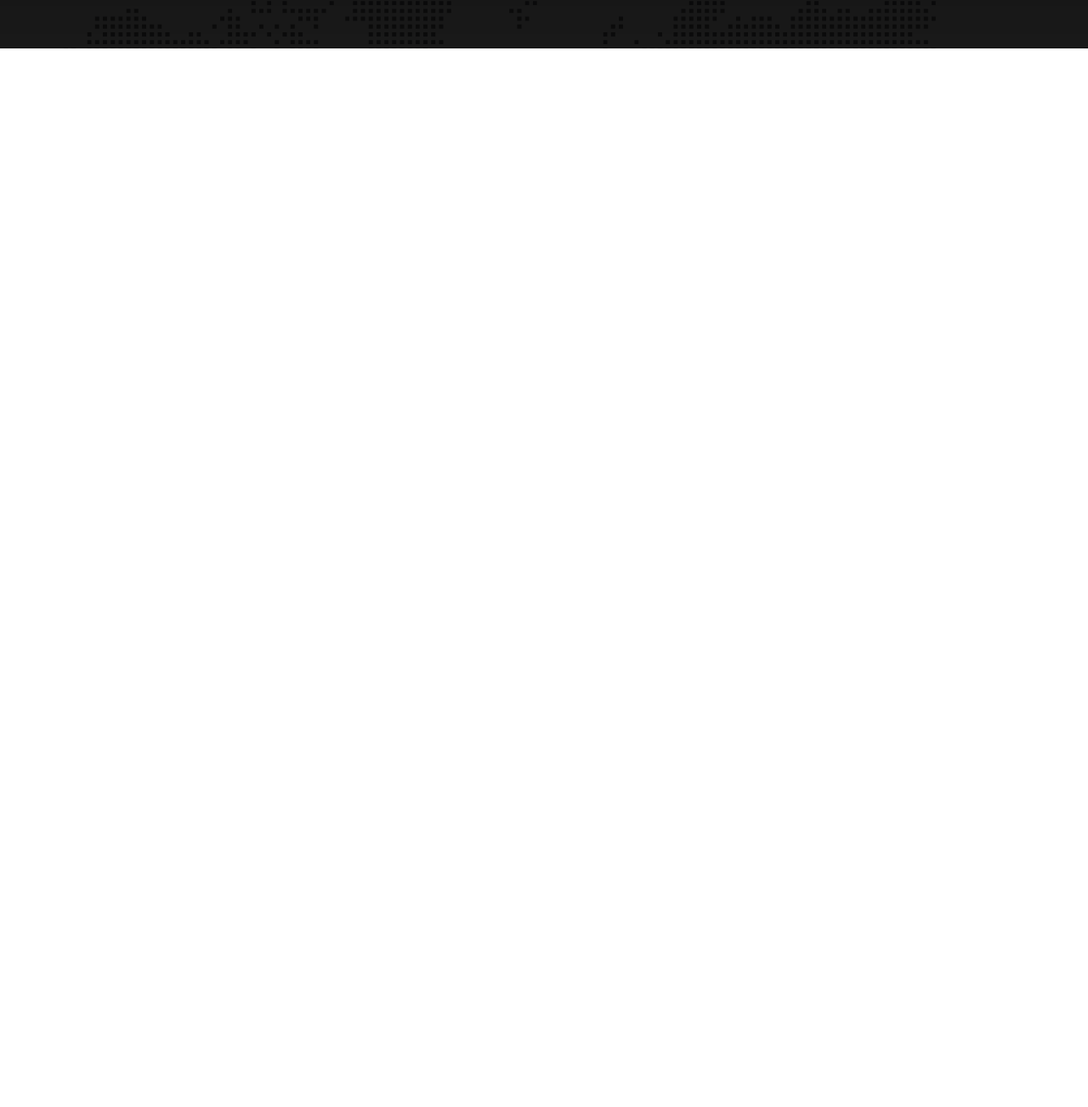
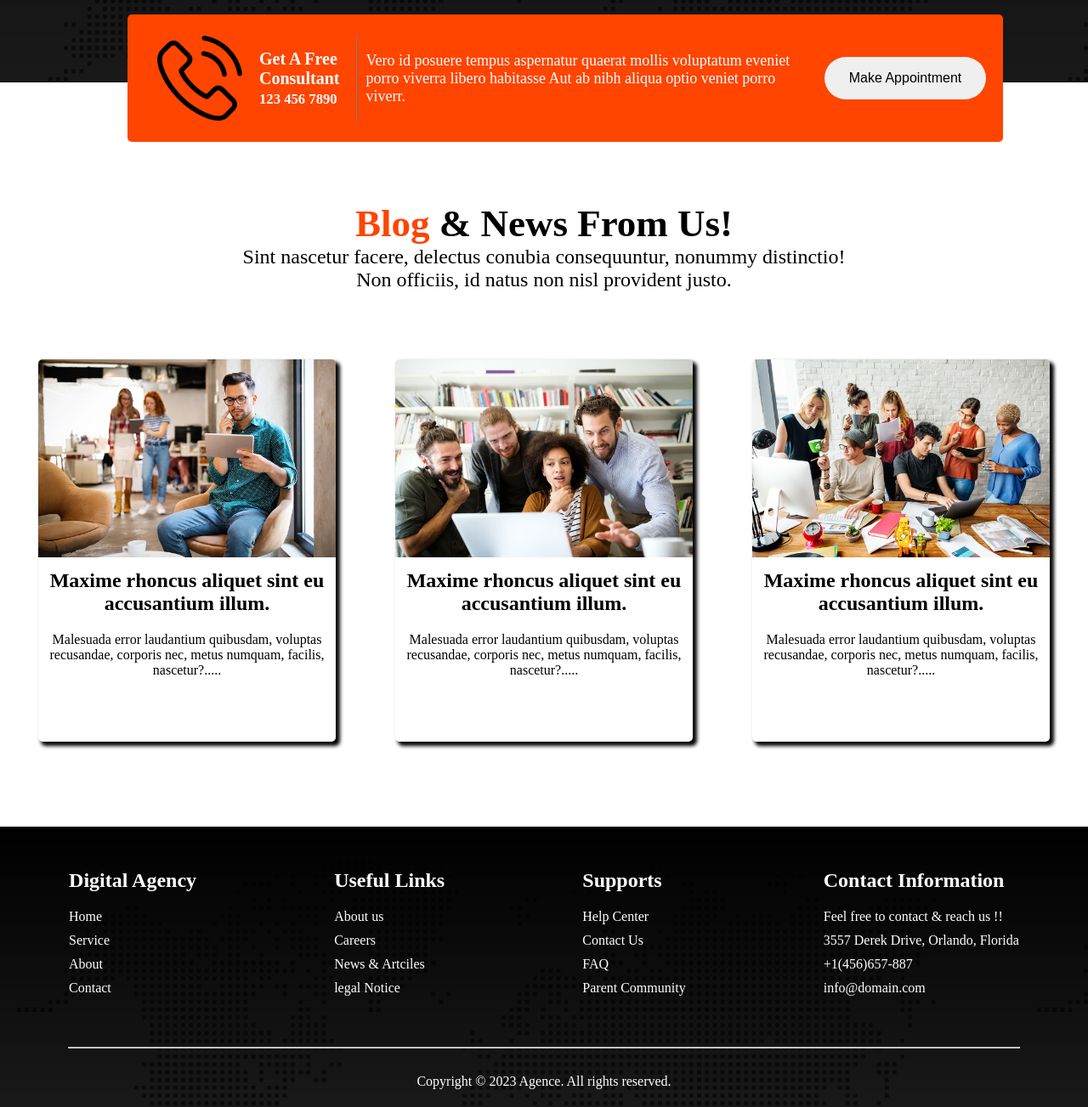
Before and after one commit to codewithsuhel/digital-agency, a plain HTML site: page index.html in a window 1280 px wide. Shown: the part 1480-2783 px from the top of the page at 85% size. Before the commit the page ends 1537 px from the top, so only its background shows below. Drawn offline with Linux system fonts and the light colour scheme.

Commit message:
section and dooter added

```diff
--- a/index.html
+++ b/index.html
@@ -76,8 +76,81 @@
                     </div>
                 </div>
             </div>
+            <div class="booking">
+                <div class="booking-description">
+                    <img class="booking-icon" src="/asset/icons/phone-call.png" alt="">
+                    <h5 class="booking-text">Get A Free Consultant <br> <small>123 456 7890</small></h5>
+
+                </div>
+                <div>
+                    <p class="appointment-description">Vero id posuere tempus aspernatur quaerat mollis voluptatum eveniet porro
+                        viverra libero habitasse Aut ab nibh aliqua optio veniet porro viverr.</p>
+                </div>
+                <div class="btn-appointment" >
+                    <button class="btn btn-appointment">Make Appointment</button>
+                </div>
+            </div>
         </section>
+        <section>
+            <div class="blog-content">
+                <h2 class="blog-heading"><span class="blog-title">Blog</span> & News From Us!</h2>
+                <p>Sint nascetur facere, delectus conubia consequuntur, nonummy distinctio! <br> Non officiis, id natus non nisl provident justo.</p>
+            </div>
+            <div class="blog-item">
+                <div class="blog">
+                    <img class="blog-img" src="/asset/image/blog-1.jpg" alt="">
+                    <h2 class="blog-description">Maxime rhoncus aliquet sint eu accusantium illum.</h2>
+                    <p class="blog-description" >Malesuada error laudantium quibusdam, voluptas recusandae, corporis nec, metus numquam, facilis, nascetur?.....</p>
+                </div>
+                <div class="blog">
+                    <img class="blog-img" src="/asset/image/blog-2.jpg" alt="">
+                    <h2 class="blog-description">Maxime rhoncus aliquet sint eu accusantium illum.</h2>
+                    <p class="blog-description">Malesuada error laudantium quibusdam, voluptas recusandae, corporis nec, metus numquam, facilis, nascetur?.....</p>
+                </div>
+                <div class="blog">
+                    <img class="blog-img" src="/asset/image/blog-3.jpg" alt="">
+                    <h2 class="blog-description">Maxime rhoncus aliquet sint eu accusantium illum.</h2>
+                    <p class="blog-description">Malesuada error laudantium quibusdam, voluptas recusandae, corporis nec, metus numquam, facilis, nascetur?.....</p>
+                </div>
+
+            </div>
+        </section>
+
     </main>
-    <footer></footer>
+    <footer class="footer-area">
+        <div class="footer">
+            <div>
+                <h2><span class="nav-title">Digital</span> Agency</h2>
+                <p>Home</p>
+                <p>Service</p>
+                <p>About</p>
+                <p>Contact</p>
+            </div>
+            <div>
+                <h2>Useful Links</h2>
+                <p>About us</p>
+                <p>Careers</p>
+                <p>News & Artciles</p>
+                <p>legal Notice</p>
+            </div>
+            <div>
+                <h2>Supports</h2>
+                <p>Help Center</p>
+                <p>Contact Us</p>
+                <p>FAQ</p>
+                <p>Parent Community</p>
+            </div>
+            <div>
+                <h2>Contact Information</h2>
+                <p>Feel free to contact & reach us !!</p>
+                <p>3557 Derek Drive, Orlando, Florida</p>
+                <p>+1(456)657-887</p>
+                <p>info@domain.com</p>
+            </div>
+
+        </div>
+        <div class="line"> <hr></div>
+        <p class="copyright" >Copyright © 2023 Agence. All rights reserved.</p>
+    </footer>
   </body>
 </html>
--- a/style.css
+++ b/style.css
@@ -10,12 +10,11 @@
 }
 .nav-header{
     display: flex;
+    margin-bottom: 30px;
     justify-content: space-around;
-    margin: 30px 0;
     background-color: azure;
     padding: 10px;
     align-items: center;
-
 }
 
 ul > li{
@@ -70,6 +69,7 @@ ul > li{
     display: flex;
     justify-content: space-around;
     align-items: center;
+    padding-bottom: 90px;
 
 }
 
@@ -77,6 +77,7 @@ ul > li{
     background-color: white;
     border-radius: 25px;
     font-size: 16px;
+    border: none;
 }
 
 .service-title{
@@ -127,6 +128,7 @@ ul > li{
     border-radius: 25px;
     font-size: 16px;
     color: orangered;
+    border: none;
 }
 
 .service-up, .service-down{
@@ -136,7 +138,6 @@ ul > li{
 .service-1, .service-2, .service-3, .service-4{
     padding: 10px;
     background-color: white;
-    /* box-shadow: 2px 2px 2px 2px gray; */
     width: 250px;
     height: 250px;
     text-align: center;
@@ -158,3 +159,117 @@ ul > li{
 .service-right-container{
     width: 45%;
 }
+
+.booking{
+    width: 1000px;
+    height: 120px;
+    background-color: orangered;
+    display: flex;
+    align-items: center;
+    padding: 15px;
+    border-radius: 5px;
+    margin-top: -80px;
+    margin-left: 150px;
+}
+.booking-description{
+    display: flex;
+    border-right: 1px solid gray;
+    align-items: center;
+    margin-left: 20px;
+    color: white;
+}
+.booking-icon{
+    width: 100px;
+    height: 100px;
+}
+.booking-text{
+    margin: 0 20px ;
+    font-size: 20px;
+}
+.appointment-description{
+    color: white;
+    font-size: 18px;
+    margin: 0 10px;
+}
+.btn-appointment{
+    font-size: 16px;
+    border-radius: 25px;
+    margin-right: 5px;
+    width: 190px;
+    border: none;
+}
+
+/* Blog Heading */
+
+.blog-heading{
+    font-size: 45px;
+}
+.blog-title{
+    color: orangered;
+}
+
+.blog-content{
+    text-align: center;
+    margin-top: 70px;
+}
+.blog-content p{
+    font-size: 24px;
+}
+.blog-img{
+    width: 350px;
+    height: auto;
+    border-top-left-radius: 5px;
+    border-top-right-radius: 5px;
+}
+.blog-item{
+    display: flex;
+    background-color: white;
+    text-align: center;
+    color: black;
+    border-radius: 5px;
+    margin: 10px;
+    justify-content: space-around;
+    padding-bottom: 90px;
+    margin-top: 80px;
+
+}
+.blog{
+    width: 350px;
+    height: 450px;
+    box-shadow: 4px 4px 4px 1px;
+    border-radius: 5px;
+}
+.blog-description{
+    padding: 10px;
+}
+.footer{
+    display: flex;
+    justify-content: space-around;
+    color: white;
+    padding-bottom: 50px;
+
+}
+
+.footer h2{
+    padding-bottom: 20px;
+}
+.footer p{
+    padding-bottom: 10px;
+}
+
+.footer-area{
+    width: 100%;
+    height: 280px;
+    padding-top: 50px;
+    background-image: url('/asset/image/footer-bg.png'),
+    linear-gradient(rgba(0,0,0, 1),rgba(0,0,0,0.9));
+    background-blend-mode: overlay;
+}
+.copyright{
+    text-align: center;
+    color: white;
+    margin: 30px 0;
+}
+.line{
+    margin: 0 80px;
+}
```
